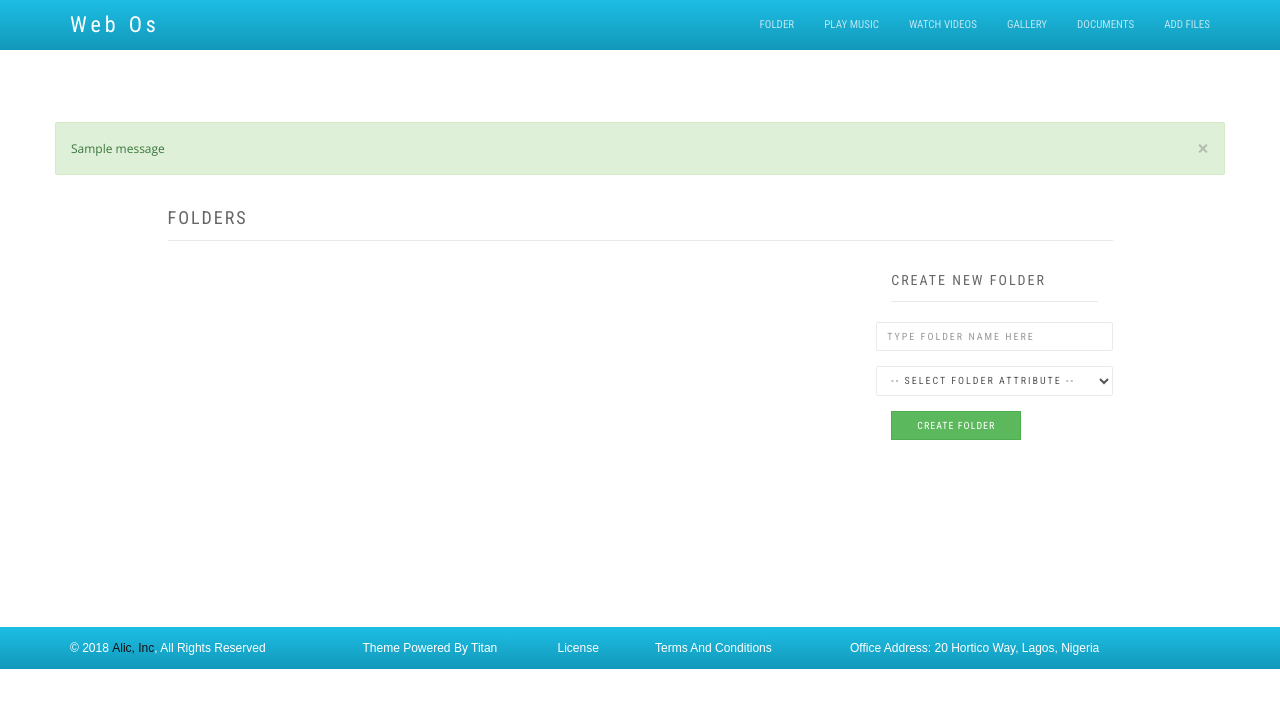
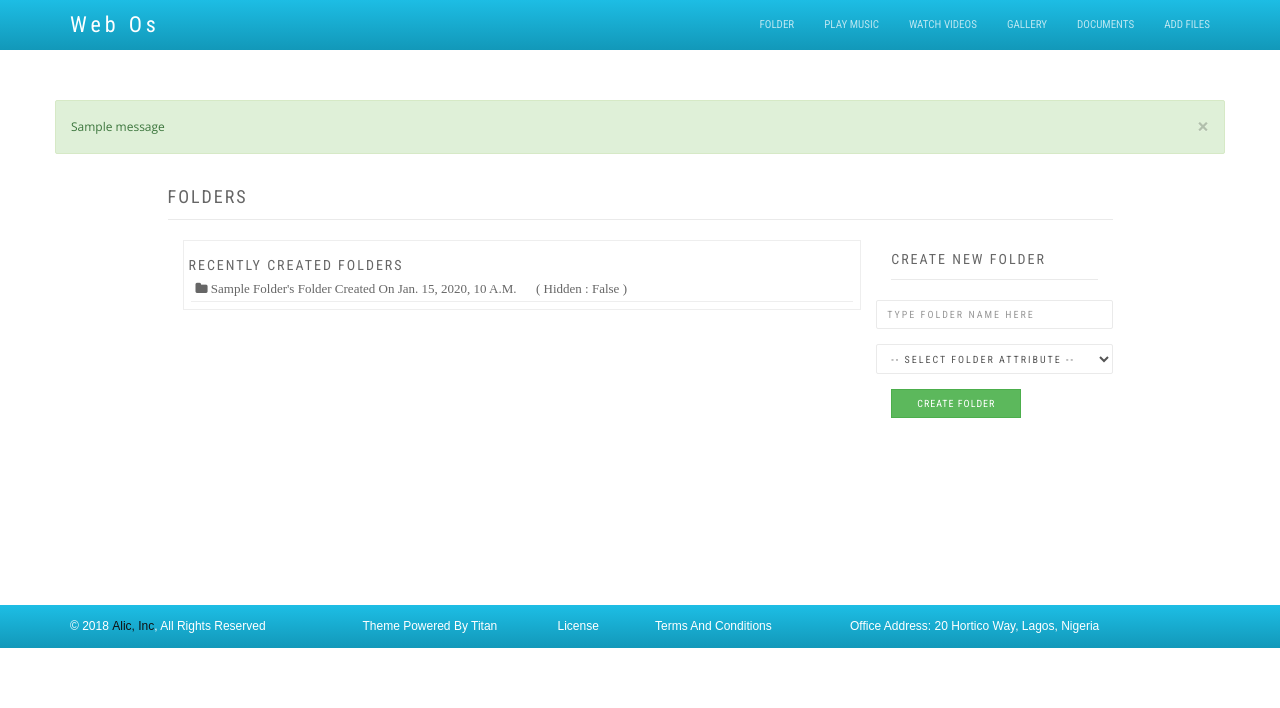
Before and after one commit to alic-xc/FileManager, a Django app: page /folder in a window 1280 px wide. Shown: the top 708 px of the page. Run offline with Django 3.2, Linux system fonts and the light colour scheme; tables that the repository leaves empty hold one stand-in row (values such as "Sample post"); one stand-in notice (Sample message) is shown; some libraries are stand-ins or nearby versions; some web fonts are replaced.

Commit message:
working on the ui of the folder. creating a option section for newly created folder. also i worked on the model for checking existing names of folder

```diff
--- a/Manager/templates/Manager/app/folder.html
+++ b/Manager/templates/Manager/app/folder.html
@@ -1,11 +1,29 @@
 {% extends 'Manager/layout/skeleton.html' %}
 
 {% block title %}
-  powerBas: provide flexibility
+  Folder Section
 {% endblock %}
 
 {% block style %}
-Folder section
+
+<style type="text/css">
+  .folder-node{
+    font-size:13px;
+    border-bottom:1px solid #eee;
+    font-family:segoe ui light;
+    text-transform:capitalize;
+    margin:2px;
+    transition:all;
+    transition-property:background, color;
+    transition-duration: .5s;
+
+  }
+  .folder-node:hover{
+      background:#bbb;
+      color:white;
+      cursor:pointer
+  }
+</style>
 {% endblock %}
 
 {% block maincontent %}
@@ -20,6 +38,23 @@ Folder section
                 <hr class="divider-w mt-10 mb-20">
 
                 <div class="col-sm-9">
+
+                        {% if directories %}
+                        <div class="recently" style='border:1px solid #eee;padding:5px;'>
+                          <h5 class="font-alt mb-0">recently Created Folders </h5>
+                            <div class="folders">
+                          {% for directory in directories %}
+                            <figure class='folder-node'>
+                              <i class='fa fa-folder' style='margin-left:5px'></i>
+                                {{ directory }} created on {{ directory.date }}
+                                &nbsp;&nbsp;&nbsp;&nbsp;
+                                ( hidden : {{ directory.hidden }} )
+                            </figure>
+                          {% endfor %}
+                        </div>
+                        </div>
+                        {% endif %}
+
 
                 </div>
                 <div class="col-sm-3">
--- a/Manager/templates/Manager/error/error_manager.html
+++ b/Manager/templates/Manager/error/error_manager.html
@@ -1,7 +1,13 @@
 
  {% if messages %}
     {% for message in messages %}
-    <div class="alert alert-{{ message.tags }}" data-alert="true" role="alert">
+
+    {% if message.tags == 'error' %}
+    <div class="alert alert-danger" data-alert="true" role="alert">
+      {% else %}
+      <div class="alert alert-{{ message.tags }}" data-alert="true" role="alert">
+
+    {% endif %}
       <button class="close" type="button" data-dismiss="alert" aria-hidden="true">&times;</button>
         <span>{{ message }}</span>
     </div>
--- a/Manager/templates/Manager/layout/skeleton.html
+++ b/Manager/templates/Manager/layout/skeleton.html
@@ -40,8 +40,10 @@
     <link href="{% static 'assets/css/style.css' %}" rel="stylesheet">
     <link id="color-scheme" href="{% static 'assets/css/colors/default.css' %}" rel="stylesheet">
     <style type="text/css">
+
     *{
       letter-spacing: normal;
+
     }
       .footer{
         color:white!important;
--- a/Manager/views.py
+++ b/Manager/views.py
@@ -27,18 +27,30 @@ def directory(request):
         if folder_form.is_valid():
 
             try:
+                #checking database for existing name
+
+                exist = Folder.objects.filter(name=folder_form.cleaned_data['folder_name'])
+                if len(exist) > 0 :
+                    raise Exception("Name already exist")
+
                 # setting creating a custom folder to media
                 if os.path.exists(f"media/{ folder_form.cleaned_data['folder_name'] }") :
                     raise Exception("Folder already exist !")
 
                 os.mkdir(f"media/{folder_form.cleaned_data['folder_name']}")
+
+                folder = Folder(name=folder_form.cleaned_data['folder_name'],
+                                hidden=folder_form.cleaned_data['status'])
+
+                folder.save()
+
                 messages.success(request, "Folder created successfully")
 
 
                 # folder = Folder(name)
 
             except Exception as err:
-                messages.error(request, "Error when creating folder. Maybe folder name error or not having permission")
+                messages.error(request,err)
 
             return HttpResponseRedirect(reverse("folder"))
 
```
